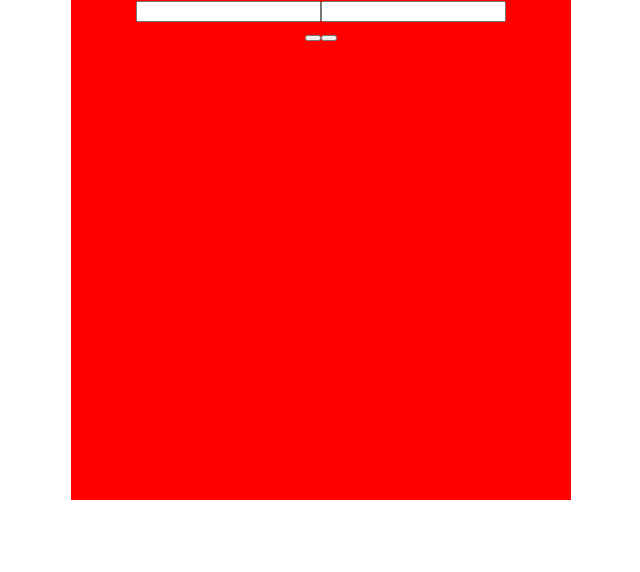
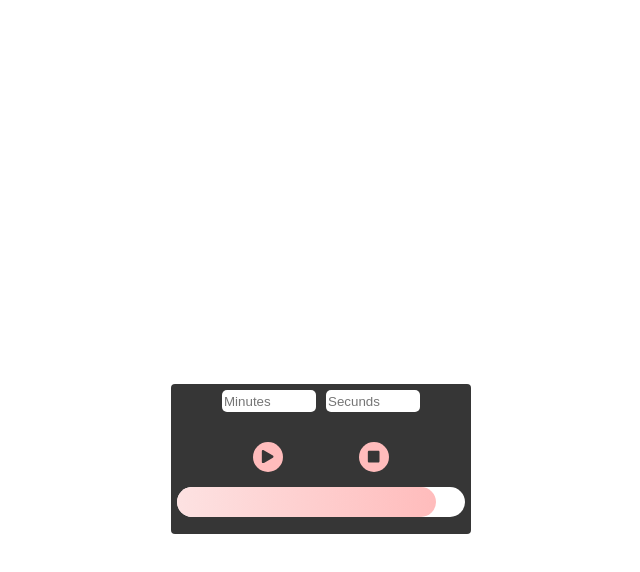
Before and after one commit to AleksandrRyb/progress-bar-app, a React (Create React App) app: page / in a window 1280 px wide. Shown: the top 572 px of the page, without its empty margins (319-959 px from the left). Built offline with nearby package versions, Linux system fonts and the light colour scheme.

Commit message:
create fast design, looks pretty ugly

```diff
--- a/package.json
+++ b/package.json
@@ -8,6 +8,7 @@
     "@testing-library/user-event": "^7.1.2",
     "react": "^16.13.1",
     "react-dom": "^16.13.1",
+    "react-icons": "^3.9.0",
     "react-scripts": "3.4.1",
     "styled-components": "^5.0.1"
   },
--- a/src/components/reversed-timer/number-input/number-input.components.jsx
+++ b/src/components/reversed-timer/number-input/number-input.components.jsx
@@ -1,9 +1,11 @@
 import React from "react";
 
-function NumberInput() {
+import { StyledInput } from "./number-input.styles";
+
+function NumberInput({ placeholder }) {
   return (
     <>
-      <input type="number" />
+      <StyledInput placeholder={placeholder} type="number" />
     </>
   );
 }
--- /dev/null
+++ b/src/components/reversed-timer/number-input/number-input.styles.js
@@ -0,0 +1,10 @@
+import styled from "styled-components";
+
+export const StyledInput = styled.input`
+  width: 30%;
+  border: none;
+  border-radius: 5px;
+  height: 20px;
+  margin-left: 5px;
+  margin-right: 5px;
+`;
--- a/src/components/reversed-timer/progress-bar/progress-bar.components.jsx
+++ b/src/components/reversed-timer/progress-bar/progress-bar.components.jsx
@@ -1,7 +1,13 @@
 import React from "react";
 
+import { ProgressContainer, ProgressDone } from "./progress-bar.styles";
+
 function ProgressBar() {
-  return <div></div>;
+  return (
+    <ProgressContainer>
+      <ProgressDone />
+    </ProgressContainer>
+  );
 }
 
 export { ProgressBar };
--- /dev/null
+++ b/src/components/reversed-timer/progress-bar/progress-bar.styles.js
@@ -0,0 +1,23 @@
+import styled from "styled-components";
+
+export const ProgressContainer = styled.div`
+  background-color: #fff;
+  border-radius: 20px;
+  position: relative;
+  margin: 15px 0;
+  height: 30px;
+  width: 96%;
+`;
+
+export const ProgressDone = styled.div`
+  background: linear-gradient(to left, #ffbcbc, #fde2e2);
+  border-radius: 20px;
+  color: #fff;
+  display: flex;
+  align-items: center;
+  justify-content: center;
+  height: 100%;
+  width: 90%;
+  opacity: 1;
+  transition: 1s ease 0.3s;
+`;
--- a/src/components/reversed-timer/reversed-timer.components.jsx
+++ b/src/components/reversed-timer/reversed-timer.components.jsx
@@ -1,31 +1,39 @@
 import React from "react";
+import { FaPlay, FaStop } from "react-icons/fa";
 
 import { TimerButton } from "./timer-button";
 import { ProgressBar } from "./progress-bar";
 import { NumberInput } from "./number-input";
 
+import {
+  Root,
+  Container,
+  InputContainer,
+  ButtonContainer,
+  ProgressContainer,
+} from "./reversed-timer.styles";
+
 function ReversedTimer() {
   return (
-    <div
-      style={{
-        width: "500px",
-        height: "500px",
-        background: "red",
-        display: "inline-block",
-      }}
-    >
-      <div>
-        <NumberInput></NumberInput>
-        <NumberInput></NumberInput>
-      </div>
-      <div>
-        <TimerButton />
-        <TimerButton />
-      </div>
-      <div>
-        <ProgressBar />
-      </div>
-    </div>
+    <Root>
+      <Container>
+        <InputContainer>
+          <NumberInput placeholder="Minutes" />
+          <NumberInput placeholder="Secunds" />
+        </InputContainer>
+        <ButtonContainer>
+          <TimerButton>
+            <FaPlay />
+          </TimerButton>
+          <TimerButton>
+            <FaStop />
+          </TimerButton>
+        </ButtonContainer>
+        <ProgressContainer>
+          <ProgressBar />
+        </ProgressContainer>
+      </Container>
+    </Root>
   );
 }
 
--- /dev/null
+++ b/src/components/reversed-timer/reversed-timer.styles.js
@@ -0,0 +1,35 @@
+import styled from "styled-components";
+
+export const Root = styled.div`
+  margin-top: 30%;
+  display: inline-block;
+`;
+
+export const Container = styled.div`
+  display: flex;
+  flex-direction: column;
+  height: 150px;
+  width: 300px;
+  background: #363636;
+  border-radius: 4px;
+`;
+
+export const InputContainer = styled.div`
+  display: flex;
+  justify-content: center;
+  align-items: center;
+  padding-top: 2%;
+  margin-bottom: 10%;
+`;
+
+export const ProgressContainer = styled.div`
+  display: flex;
+  justify-content: center;
+  align-items: center;
+`;
+
+export const ButtonContainer = styled.div`
+  display: flex;
+  justify-content: center;
+  align-items: center;
+`;
--- a/src/components/reversed-timer/timer-button/timer-button.components.jsx
+++ b/src/components/reversed-timer/timer-button/timer-button.components.jsx
@@ -1,9 +1,11 @@
 import React from "react";
 
-function TimerButton() {
+import { StyledButton } from "./timer-button.styles";
+
+function TimerButton({ children }) {
   return (
     <>
-      <button></button>
+      <StyledButton type="button">{children}</StyledButton>
     </>
   );
 }
--- /dev/null
+++ b/src/components/reversed-timer/timer-button/timer-button.styles.js
@@ -0,0 +1,14 @@
+import styled from "styled-components";
+
+export const StyledButton = styled.button`
+  border-radius: 50%;
+  border: none;
+  background-color: #ffbcbc;
+  color: #363636;
+  width: 30px;
+  height: 30px;
+  padding-top: 3px;
+  margin-left: 38px;
+  margin-right: 38px;
+  cursor: pointer;
+`;
```
Also changed, not shown: 2 other files (tests, documents, lock files or other folders).
